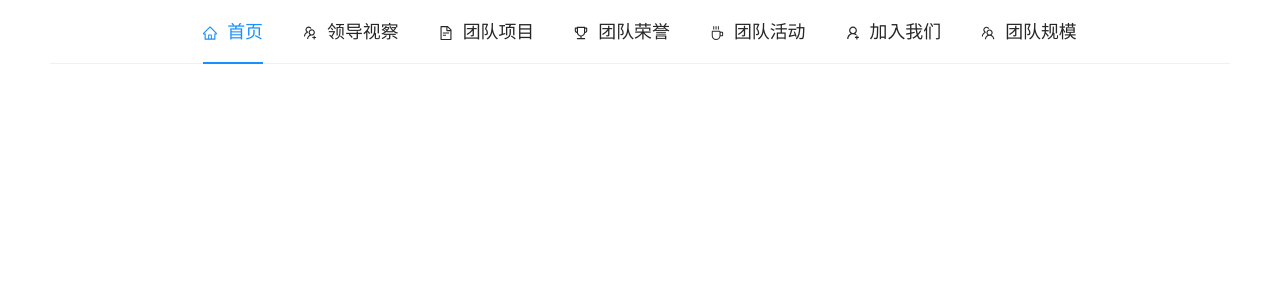
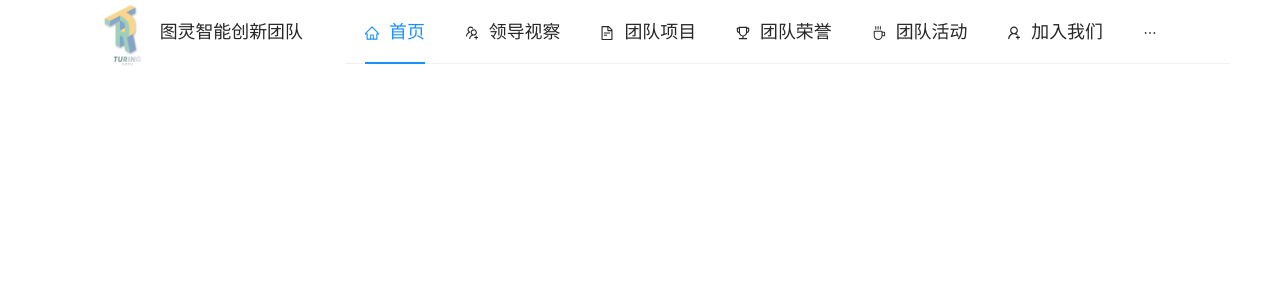
Before and after one commit to TOBYhhw/turing_newweb, a React (Create React App) app: page /honor in a window 1280 px wide. Shown: the top 300 px of the page. Built offline with nearby package versions, Linux system fonts and the light colour scheme.

Commit message:
加上了logo

```diff
--- a/src/App.css
+++ b/src/App.css
@@ -3,6 +3,19 @@
 
 
 .ant-menu-overflow {
-    justify-content: center;
+    /* justify-content: center; */
 
 }
+
+.box {
+    display: flex;
+    justify-content: center;
+    font-size: 1.4vw;
+    white-space: nowrap;
+    font-family: '仿宋';
+}
+
+img {
+    width: 67.575px
+        /* width:4.4vw */
+}
--- a/src/App.js
+++ b/src/App.js
@@ -1,9 +1,10 @@
 import React, { useState } from 'react'
 import "./App.css"
-import { Layout, Menu } from 'antd';
+import { Layout, Menu, Col, Row } from 'antd';
 import { CoffeeOutlined, UsergroupAddOutlined, TeamOutlined, HomeOutlined, UserAddOutlined, TrophyOutlined, FileTextOutlined } from '@ant-design/icons';
 import { useRoutes, useNavigate } from "react-router-dom";
 import routes from './routes';
+import logo from './logo.jpg'
 
 const { Header, Footer, Content } = Layout;
 const items = [
@@ -63,11 +64,20 @@ const App = () => {
         width: "100%",
         background: ' #fff'
       }}>
-        <Menu style={{ fontSize: '1.4vw', }}
-          onClick={onClick}
-          selectedKeys={[current]}
-          mode="horizontal"
-          items={items} />
+        <Row>
+          <Col span={6}>
+            <div className='box'>
+              <img src={logo}></img>
+              图灵智能创新团队</div>
+          </Col>
+          <Col span={18}>
+            <Menu style={{ fontSize: '1.4vw', }}
+              onClick={onClick}
+              selectedKeys={[current]}
+              mode="horizontal"
+              items={items} />
+          </Col>
+        </Row>
       </Header>
       <Content style={{ background: ' #f0f2f5' }}>
         {useRoutes(routes)}
--- a/src/pages/Honor/index.jsx
+++ b/src/pages/Honor/index.jsx
@@ -3,7 +3,6 @@ import React from 'react'
 const Honor = () => {
     return (
         <div>Honor
-
         </div>
     )
 }
```
Also changed, not shown: src/logo.jpg (added).
